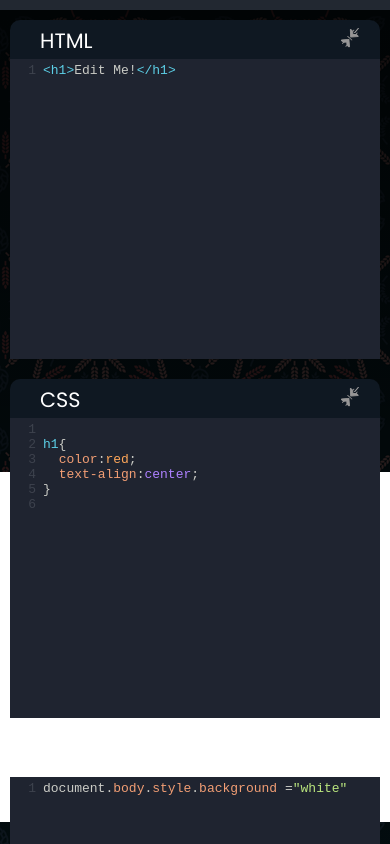
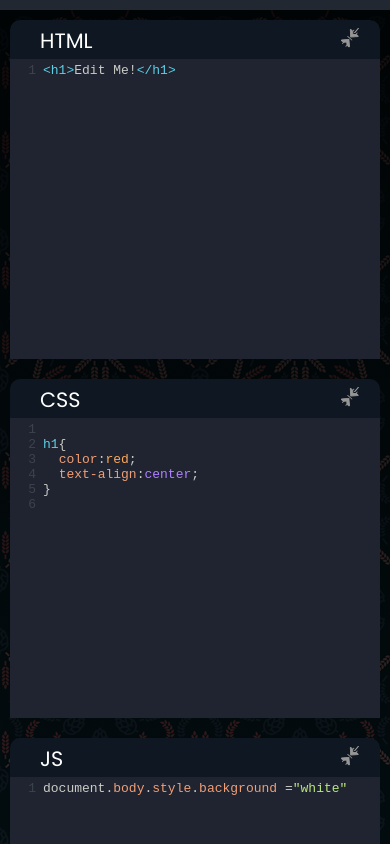
Before and after one commit to MahmoudMuhammedAli/dev-home, a React (Create React App) app: page /code in a window 390 px wide. Shown: the top 844 px of the page. Built offline with nearby package versions, Linux system fonts and the light colour scheme; no server answers.

Commit message:
fix  code page layout

```diff
--- a/src/styles/code.scss
+++ b/src/styles/code.scss
@@ -35,6 +35,9 @@
         background: linear-gradient( rgb(0, 0, 0), rgb(37, 41, 50) ) !important;
         background-image: none;
     }
+    .section{
+        height: max-content;
+    }
     .sec-1 {
       flex-direction: column;
       margin-top: 10px;
--- a/src/styles/css/code.css
+++ b/src/styles/css/code.css
@@ -44,6 +44,11 @@
     background: linear-gradient(black, #252932) !important;
     background-image: none;
   }
+  .code_view .section {
+    height: -webkit-max-content;
+    height: -moz-max-content;
+    height: max-content;
+  }
   .code_view .sec-1 {
     -webkit-box-orient: vertical;
     -webkit-box-direction: normal;
```
